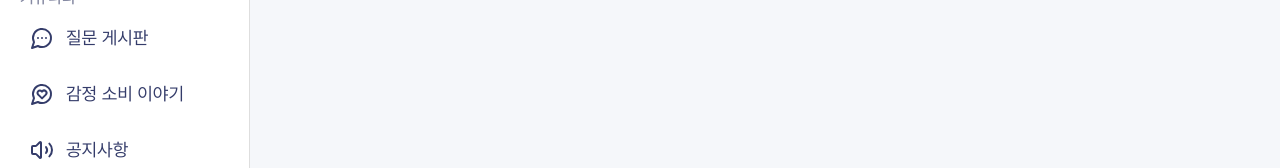
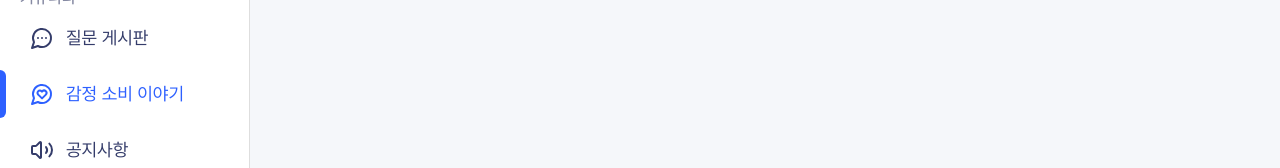
Before and after one commit to OZ-MAIN-PROJECT/frontend, a React (Vite) app: page /community/emotion in a window 1280 px wide. Shown: the part 303-471 px from the top of the page. Built offline with nearby package versions, Linux system fonts and the light colour scheme.

Commit message:
feat: #38 사이드바 링크 수정 및 App.tsx 라우팅 정리

```diff
--- a/src/App.tsx
+++ b/src/App.tsx
@@ -10,6 +10,7 @@ import SignupPage from './pages/Signup/SignupPage';
 import FindPasswordPage from './pages/FindPassword/FindPasswordPage';
 import ChangePasswordPage from './pages/ChangePassword/ChangePasswordPage';
 import MyPage from './pages/myPage/MyPage';
+import CommunityList from './pages/Community/CommunityList';
 
 function App() {
   return (
@@ -31,9 +32,9 @@ function App() {
         <Route path="/change-password" element={<ChangePasswordPage />} />
 
         {/* 게시글 관련 페이지 */}
+        <Route path="/community/:type" element={<MainLayout><CommunityList /></MainLayout>} />
         <Route path="/community/:id" element={<MainLayout><PostDetail /></MainLayout>} />
         <Route path="/community/write" element={<MainLayout><PostWrite /></MainLayout>} />
-
         {/* 테스트용 페이지 (개발 완료 후 제거 예정) */}
         <Route path="/community-test" element={<MainLayout><TestPostCard /></MainLayout>} />
       </Routes>
--- a/src/components/layout/Sidebar.tsx
+++ b/src/components/layout/Sidebar.tsx
@@ -72,7 +72,7 @@ const Sidebar = ({ isVisible, toggleSidebar }: { isVisible: boolean; toggleSideb
                 <NavItem to="/community/question" icon={MessageCircleMore} text="질문 게시판" />
               </li>
               <li>
-                <NavItem to="/community/emotional-consumption" icon={MessageCircleHeart} text="감정 소비 이야기" />
+                <NavItem to="/community/emotion" icon={MessageCircleHeart} text="감정 소비 이야기" />
               </li>
               <li>
                 <NavItem to="/community/notice" icon={Volume2} text="공지사항" />
```
